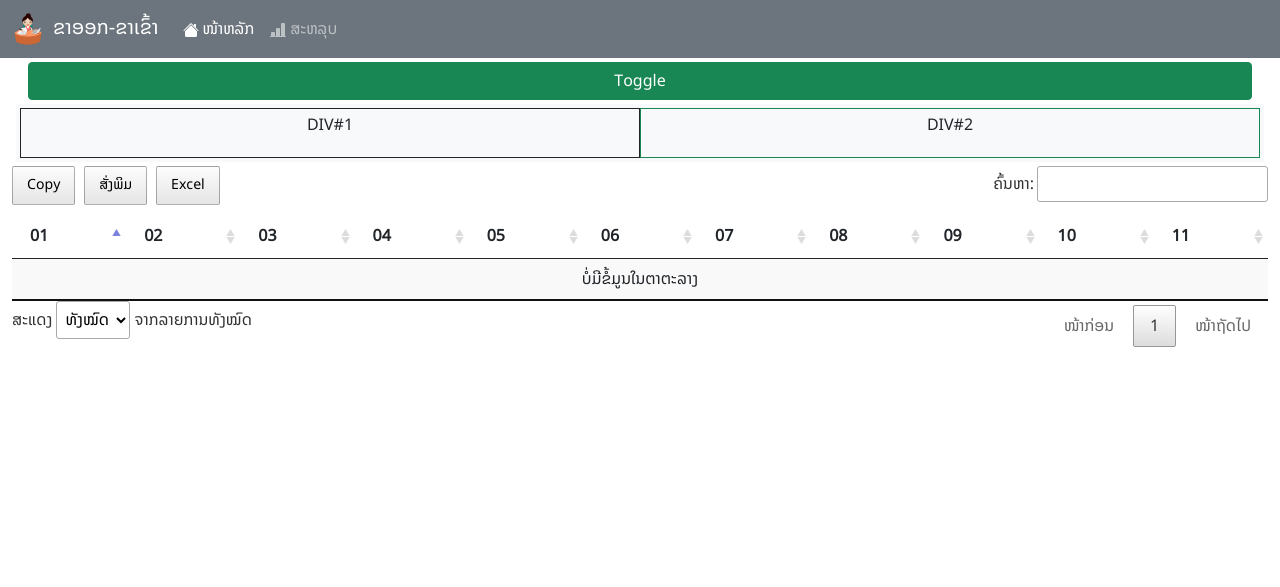
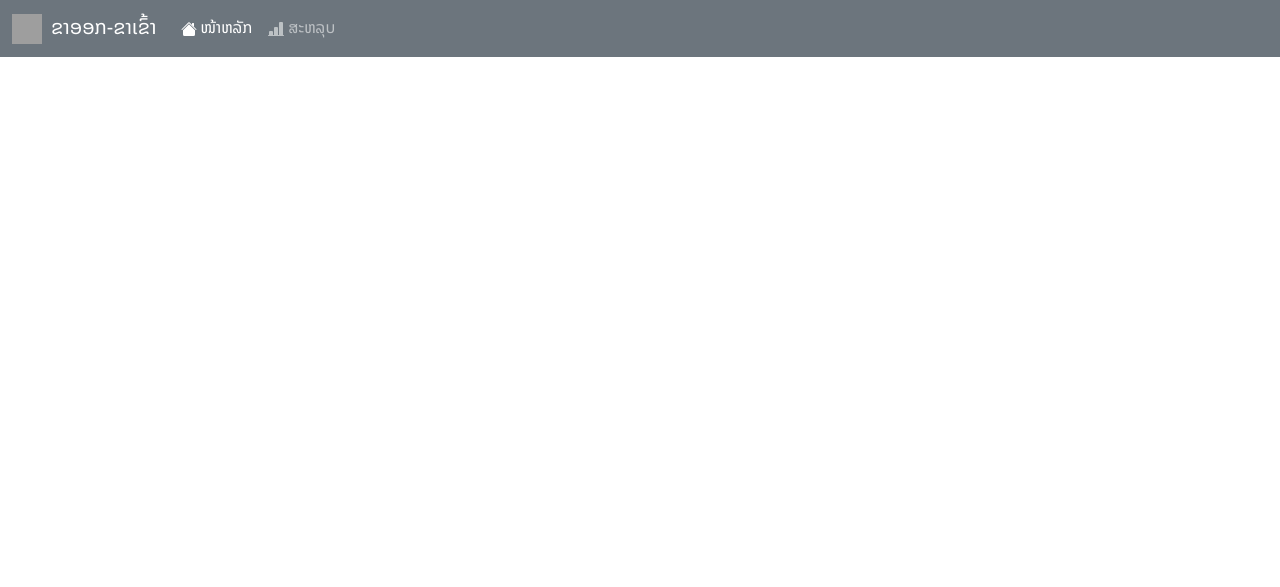
Before and after one commit to lanuxos/phpdocuments, a PHP site: page /test.php in a window 1280 px wide. Shown: the top 587 px of the page. Run offline with PHP 8.4, Linux system fonts and the light colour scheme; data that the repository does not hold is empty; grey boxes are pictures that could not be loaded.

```diff
--- a/nav.php
+++ b/nav.php
@@ -1,8 +1,8 @@
 <nav class="navbar navbar-expand-lg navbar-dark bg-secondary sticky-top">
     <div class="container-fluid">
-        <!-- <img src="asset/laoArmyEmblem.svg" alt="Lao Army Emblem" width="30" height="30" class="me-1"> -->
         <a class="navbar-brand" href="index.php">
-            <img src="asset/logo32.png" alt="Logo" class="me-1">
+            <img src="asset/laoArmyEmblem.svg" alt="Lao Army Emblem" width="30" height="30" class="me-1">
+            <!-- <img src="asset/logo32.png" alt="Logo" class="me-1"> -->
             ຂາອອກ-ຂາເຂົ້າ
         </a>
         <button class="navbar-toggler" type="button" data-bs-toggle="collapse" data-bs-target="#navbarSupportedContent" aria-controls="navbarSupportedContent" aria-expanded="false" aria-label="Toggle navigation">
--- a/test.php
+++ b/test.php
@@ -22,104 +22,12 @@ $title = basename($_SERVER['PHP_SELF']);
     <?php require('searchForm.php'); ?>
     <div class="container-fluid mt-1">
         <div class="row m-1">
-            <div class="btn-group text-center">
-                <button class="btn btn-success w50" onclick="myFunction()">Toggle</button>
-            </div>
-        </div>
-        <div class="row m-1 bg-light p-1 text-center">
-            <div class="col-6 m-auto p-1 border text-truncate border-dark" id="myDIV1">
-                <p>DIV#1</p>
-            </div>
-            <div class="col-6 m-auto p-1 border text-truncate border-success" id="myDIV2">
-                <p>DIV#2</p>
-            </div>
-        </div>
-        <div class="row">
-            <?php
-            $year = date("Y");
-            $id1 = "123-2020";
-            $id2 = "12-2021";
-            // echo substr($id1, -4);
-            // echo "<br>";
-            // echo substr($id1, 0, -5);
-
-            // echo "<br>";
-            // echo substr($id2, -4);
-            // echo "<br>";
-            // echo substr($id2, 0, -5);
-            ?>
-            <table class="table table-responsive table-responsive-lg display">
-                <thead>
-                    <tr class="">
-                        <th class="d-none d-table-cell d-lg-table-cell">01</th>
-                        <th class="d-none d-table-cell d-lg-table-cell">02</th>
-                        <th class="d-none d-table-cell d-lg-table-cell d-sm-table-cell d-md-table-cell">03</th>
-                        <th class="d-none d-table-cell d-lg-table-cell">04</th>
-                        <th class="d-none d-table-cell d-lg-table-cell">05</th>
-                        <th class="d-none d-table-cell d-lg-table-cell d-sm-table-cell d-md-table-cell">06</th>
-                        <th class="d-none d-table-cell d-lg-table-cell">07</th>
-                        <th class="d-none d-table-cell d-lg-table-cell">08</th>
-                        <th class="d-none d-table-cell d-lg-table-cell d-sm-table-cell d-md-table-cell">09</th>
-                        <th class="d-none d-table-cell d-lg-table-cell">10</th>
-                        <th class="d-none d-table-cell d-lg-table-cell">11</th>
-                    </tr>
-                </thead>
-                <tbody>
-                    <?php
-                    $sql = $link->query("select * from documents");
-                    while($row=$sql->fetch_assoc()){
-                    ?>
-                    <tr>
-                        <td class="d-none d-table-cell d-lg-table-cell">
-                            <?php echo @$row['id']; ?>
-                        </td>
-                        <td class="d-none d-table-cell d-lg-table-cell">
-                            <?php echo @$row['noin']; ?>
-                        </td>
-                        <td class="d-none d-table-cell d-lg-table-cell d-sm-table-cell d-md-table-cell">
-                            <?php echo @$row['datein']; ?>
-                        </td>
-                        <td class="d-none d-table-cell d-lg-table-cell">
-                            <?php echo @$row['noout']; ?>
-                        </td>
-                        <td class="d-none d-table-cell d-lg-table-cell">
-                            <?php echo @$row['dateout']; ?>
-                        </td>
-                        <td class="d-none d-table-cell d-lg-table-cell d-sm-table-cell d-md-table-cell">
-                            <?php echo @$row['department']; ?>
-                        </td>
-                        <td class="d-none d-table-cell d-lg-table-cell">
-                            <?php echo @$row['detail']; ?>
-                        </td>
-                        <td class="d-none d-table-cell d-lg-table-cell d-sm-table-cell d-md-table-cell">
-                            <?php echo @$row['status']; ?>
-                        </td>
-                        <td class="d-none d-table-cell d-lg-table-cell">
-                            <?php echo @$row['sign']; ?>
-                        </td>
-                        <td class="d-none d-table-cell d-lg-table-cell">
-                            <?php echo @$row['takendate']; ?>
-                        </td>
-                        <td class="d-none d-table-cell d-lg-table-cell">
-                            <?php echo @$row['taker']; ?>
-                        </td>
-                    </tr>
-                    <?php } ?>
-                </tbody>
-            </table>
         </div>
     </div>
     <?php require('footer.php');
     require('js.php'); ?>
     <script src="index.js"></script>
-    <!-- <script src="//cdn.jsdelivr.net/npm/sweetalert2@11"></script> -->
     <script>
-        // Swal.fire({
-        //     title: 'Error!',
-        //     text: 'Do you want to continue',
-        //     icon: 'error',
-        //     confirmButtonText: 'Cool'
-        // })
     </script>
 </body>
 
```
Also changed, not shown: index.php (+14 -8 lines).
